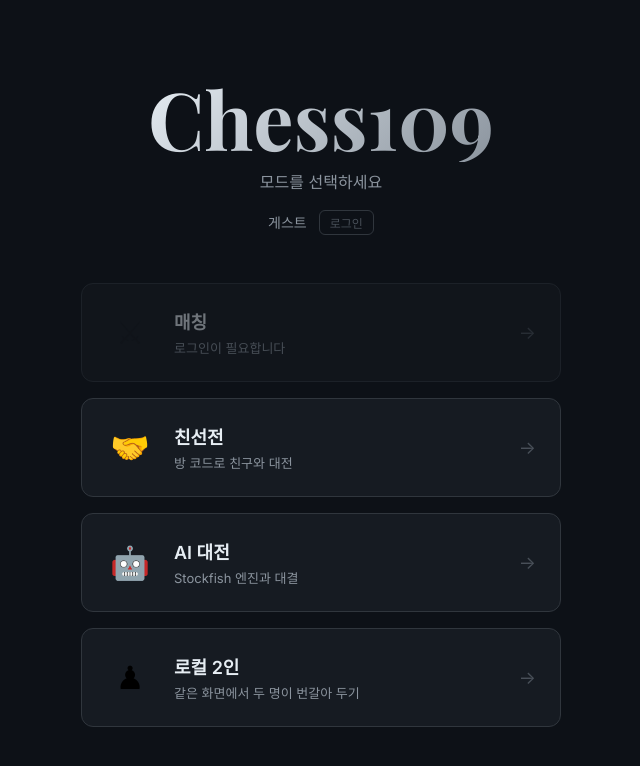
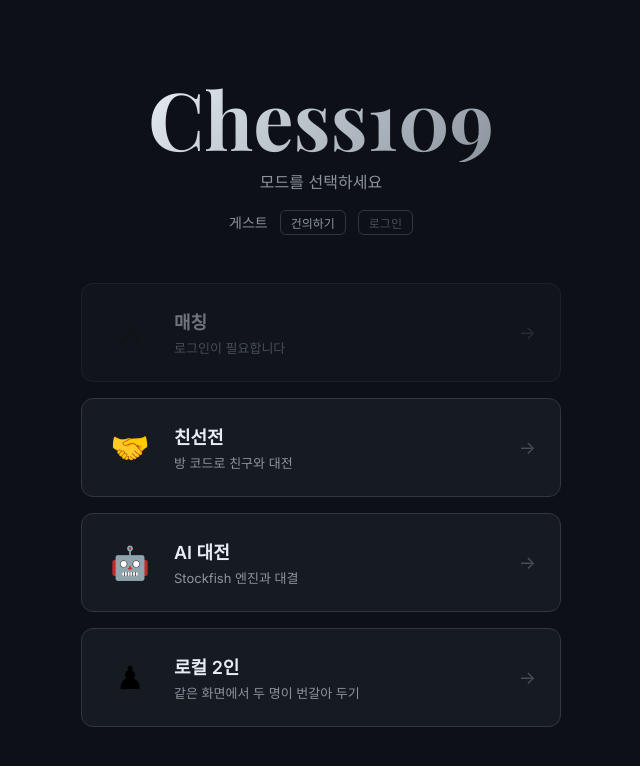
Before and after one commit to 10905kmk/Chess109, a React (Vite) app in the folder client/: page /login in a window 1280 px wide. Both pictures are taken after a click on the button "게스트로 입장". Shown: the top 766 px of the page, without its empty margins (319-959 px from the left). Built offline with nearby package versions, Linux system fonts and the light colour scheme; no server answers.

Commit message:
fix: 자동 로그인 이게 왜 fix임? -> 원래 이 목적 가지고 있었음...

```diff
--- a/client/src/App.jsx
+++ b/client/src/App.jsx
@@ -8,6 +8,7 @@ import OnlineGamePage from './pages/OnlineGamePage'
 import MatchPage from './pages/MatchPage'
 import MyPage from './pages/MyPage'
 import RankingPage from './pages/RankingPage'
+import FeedbackPage from './pages/FeedbackPage'
 
 function RequireAuth({ children }) {
   const { user, loading } = useAuth()
@@ -36,6 +37,7 @@ export default function App() {
       <Route path="/match" element={<RequireFullAuth><MatchPage /></RequireFullAuth>} />
       <Route path="/online" element={<RequireAuth><OnlineGamePage /></RequireAuth>} />
       <Route path="/online/:roomId" element={<RequireAuth><OnlineGamePage /></RequireAuth>} />
+      <Route path="/feedback" element={<RequireAuth><FeedbackPage /></RequireAuth>} />
     </Routes>
   )
 }
--- a/client/src/pages/LobbyPage.jsx
+++ b/client/src/pages/LobbyPage.jsx
@@ -63,6 +63,9 @@ export default function LobbyPage() {
                 </button>
               </>
             )}
+            <button className={styles.navBtn} onClick={() => navigate('/feedback')}>
+              건의하기
+            </button>
             <button className={styles.logoutBtn} onClick={handleLogout}>
               {user.isGuest ? '로그인' : '로그아웃'}
             </button>
```
Also changed, not shown: 1 other file (tests, documents, lock files or other folders).
